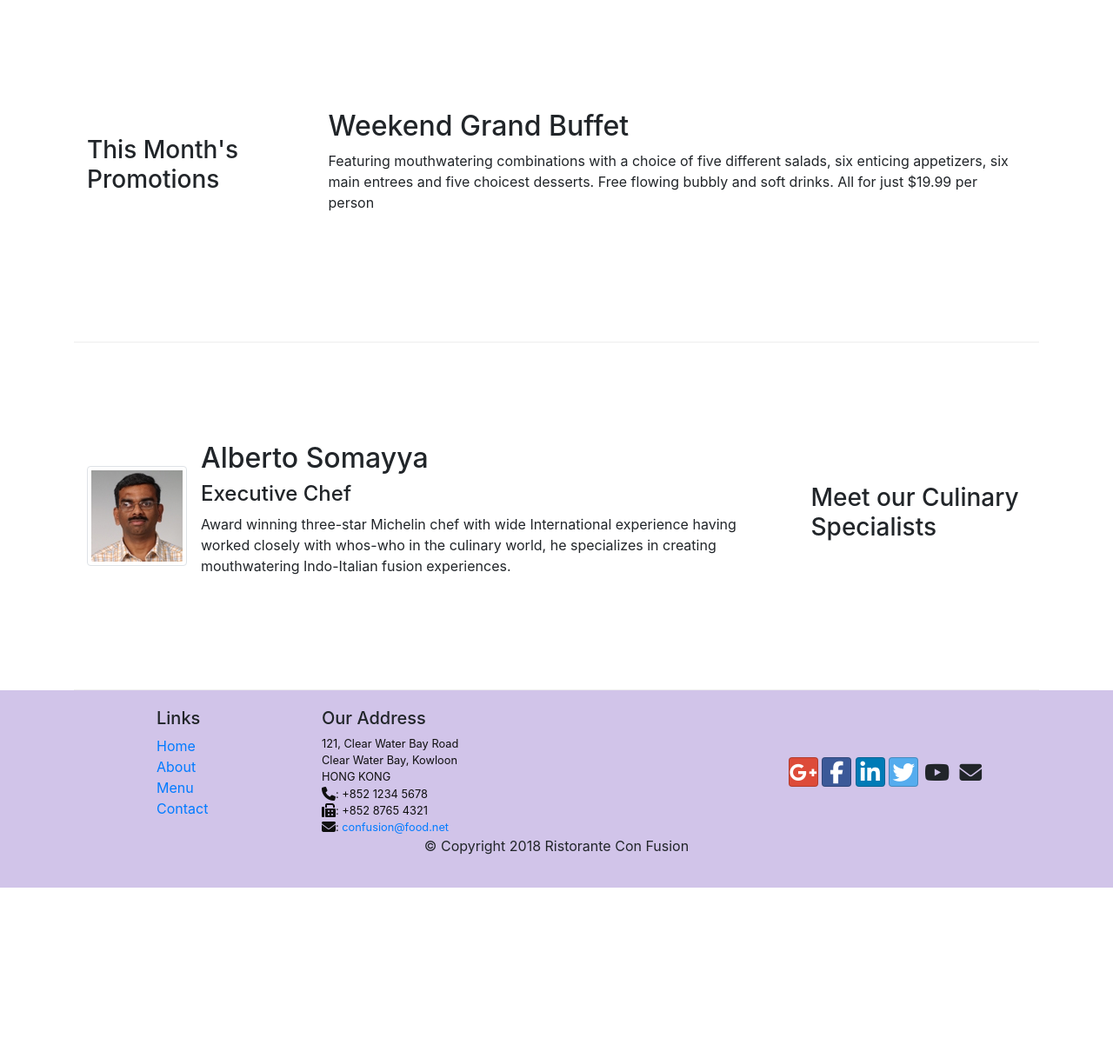
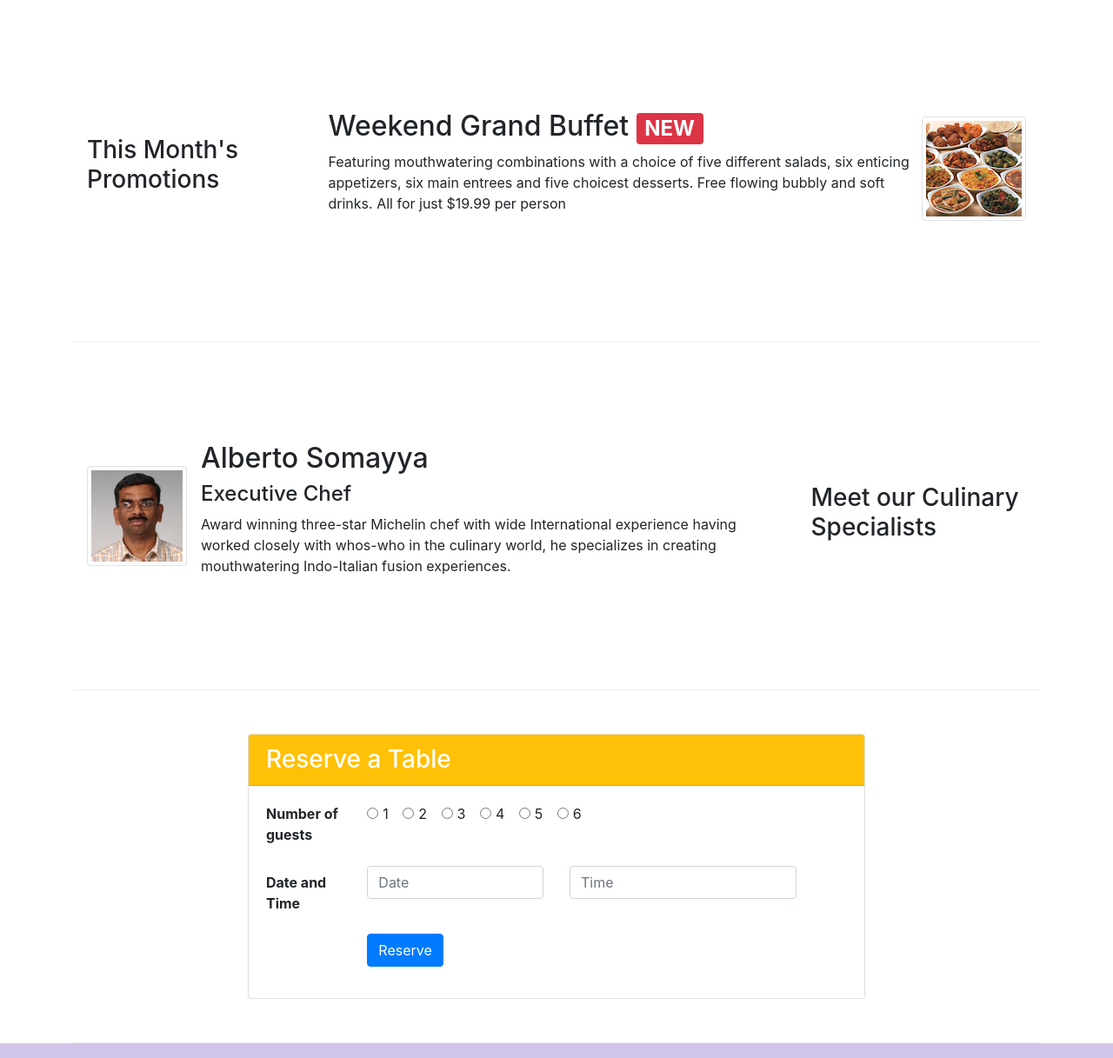
Before and after one commit to singhalkirtika/BootStrap-Application, a plain HTML site: page index.html in a window 1280 px wide. Shown: the part 740-1957 px from the top of the page at 87% size. Before the commit the page ends 1761 px from the top, so only its background shows below. Drawn offline with nearby package versions, Linux system fonts and the light colour scheme.

Commit message:
Asignment2

```diff
--- a/index.html
+++ b/index.html
@@ -38,9 +38,16 @@
                     <h1>Ristorante con Fusion</h1>
                     <p>We take inspiration from the World's best cuisines, and create a unique fusion experience. Our lipsmacking creations will tickle your culinary senses!</p>
                 </div>
-                <div class="col-12 col-sm-6 align-self-center">
-                  <img src="img/logo.png" class="img-fluid">
+                <div class="col-12 col-sm-6">
+                  <div class="row">
+                  <div class="col-12 col-sm-6 align-self-center">
+                    <img src="img/logo.png" class="img-fluid">
+                  </div>
+                  <div class="col-12 col-sm-6  align-self-center">
+                    <button class="btn btn-warning btn-lg btn-block" id="reserve"><a href="#show" style="color:black;text-decoration:none"><strong>Reserve Table</strong></a></button>
+                  </div>
                 </div>
+              </div>
             </div>
         </div>
     </header>
@@ -68,12 +75,16 @@
                 <h3>This Month's Promotions</h3>
             </div>
             <div class="col col-sm col-md">
-                <h2>Weekend Grand Buffet</h2>
-                <p>Featuring mouthwatering combinations with a choice of five different salads, six enticing appetizers,
+              <div class="media">
+                <div class="media-body">
+                <h2 class="mt-0 ml-0">Weekend Grand Buffet <badge class="badge badge-danger">NEW</badge></h2>
+                <p class="d-none d-sm-block">Featuring mouthwatering combinations with a choice of five different salads, six enticing appetizers,
                   six main entrees and five choicest desserts. Free flowing bubbly and soft drinks. All for just $19.99 per person </p>
+              </div>
+              <img src="img/buffet.png" alt="Buffet" class="d-flex ml-1 img-thumbnail align-self-center">
             </div>
         </div>
-
+    </div>
         <div class="row row-content align-items-center">
             <div class="col-12 col-sm-4 order-sm-last col-md-3">
                 <h3>Meet our Culinary Specialists</h3>
@@ -90,7 +101,62 @@
               </div>
             </div>
         </div>
+
+        <div class="row row-content" id="show">
+          <div class="col-12 col-sm-8 offset-sm-2">
+          <div class="card">
+            <h3 class="card-header bg-warning text-white">Reserve a Table</h3>
+            <div class="card-body">
+              <form>
+                <div class="form-group row">
+                  <label class="col-12 col-md-2" for="guests"><strong>Number of guests</strong></label>
+                  <div class="col-md-10">
+                  <div class="form-check form-check-inline">
+                    <input class="form-check-input" type="radio" name="number" id="input_1" value="option1">
+                    <label class="form-check-label" for="input_1">1</label>
+                  </div>
+                  <div class="form-check form-check-inline">
+                    <input class="form-check-input" type="radio" name="number" id="input_2" value="option2">
+                    <label class="form-check-label" for="input_2">2</label>
+                  </div>
+                 <div class="form-check form-check-inline">
+                    <input class="form-check-input" type="radio" name="number" id="input_3" value="option3">
+                    <label class="form-check-label" for="input_3">3</label>
+                 </div>
+                 <div class="form-check form-check-inline">
+                    <input class="form-check-input" type="radio" name="number" id="input_4" value="option4">
+                    <label class="form-check-label" for="input_4">4</label>
+                 </div>
+                 <div class="form-check form-check-inline">
+                    <input class="form-check-input" type="radio" name="number" id="input_5" value="option5">
+                    <label class="form-check-label" for="input_5">5</label>
+                 </div>
+                 <div class="form-check form-check-inline">
+                    <input class="form-check-input" type="radio" name="number" id="input_6" value="option6">
+                    <label class="form-check-label" for="input_6">6</label>
+                 </div>
+               </div>
+              </div>
+              <div class="form-group row">
+                <label for="date" class="col-12 col-md-2 col-form-label"><strong>Date and Time</strong></label>
+                <div class="col-12 col-md-4">
+                  <input type="text" class="form-control" id="date" name="date" placeholder="Date">
+                </div>
+                <div class="col-12 col-md-5">
+                  <input type="text" class="form-control" id="time" name="time" placeholder="Time">
+                </div>
+              </div>
+                <div class="form-group row">
+                  <div class="offset-sm-2 col-sm-10">
+                    <button type="submit" class="btn btn-primary">Reserve</button>
+                </div>
+            </form>
+            </div>
+          </div>
+        </div>
+        </div>
     </div>
+</div>
 
     <footer class="footer">
         <div class="container ">
@@ -136,6 +202,13 @@
     <script src="node_modules/jquery/dist/jquery.slim.min.js"></script>
         <script src="node_modules/popper.js/dist/umd/popper.min.js"></script>
         <script src="node_modules/bootstrap/dist/js/bootstrap.min.js"></script>
+        <!-- <script>
+        $("#reserve").click(function() {
+            $('html,body').animate({
+              scrollTop: $("#show").offset().top},
+               'slow');
+         });
+        </script> -->
 </body>
 
 </html>
```
Also changed, not shown: complete_2.png (added), small_2.png (added).
